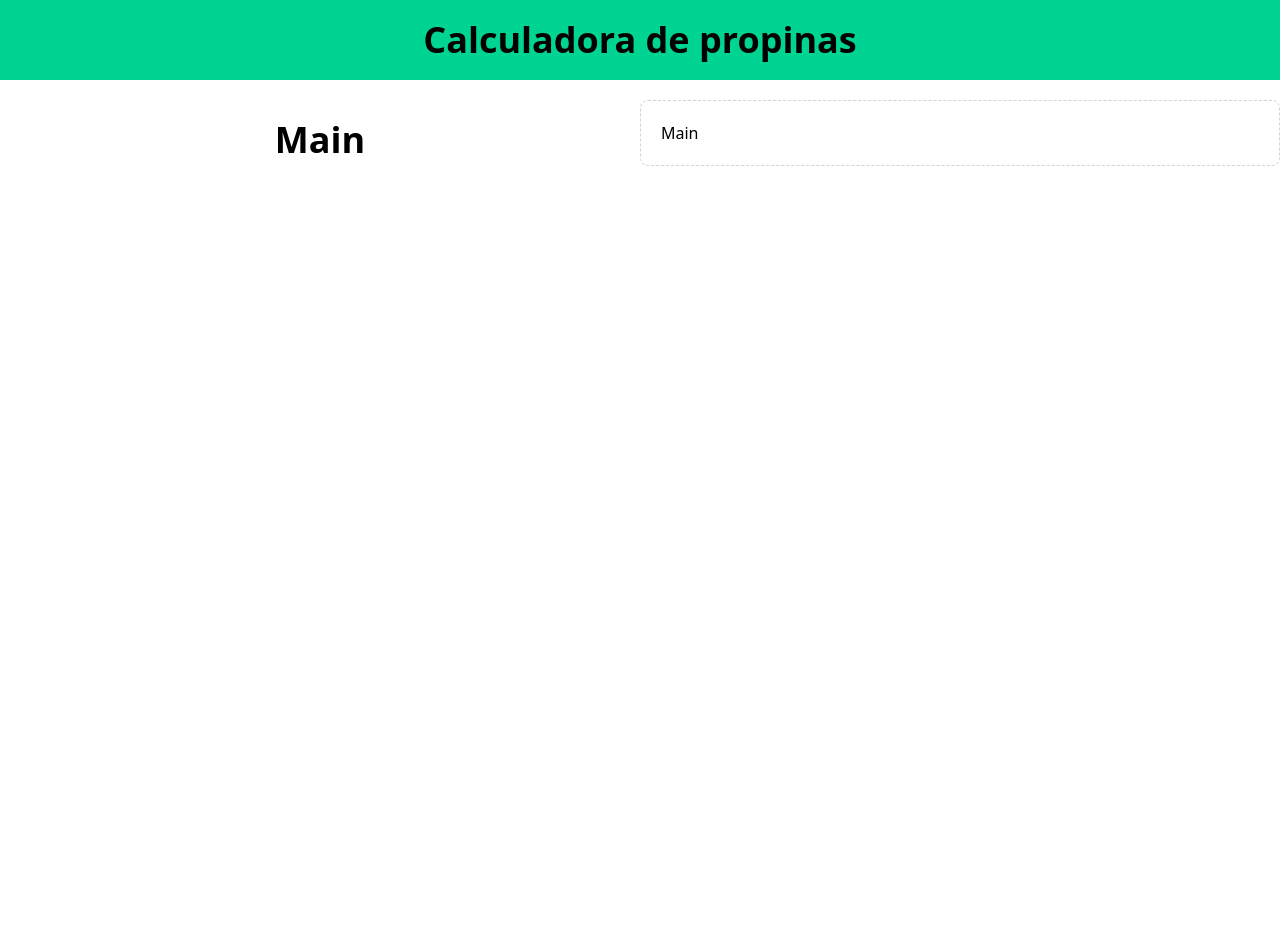
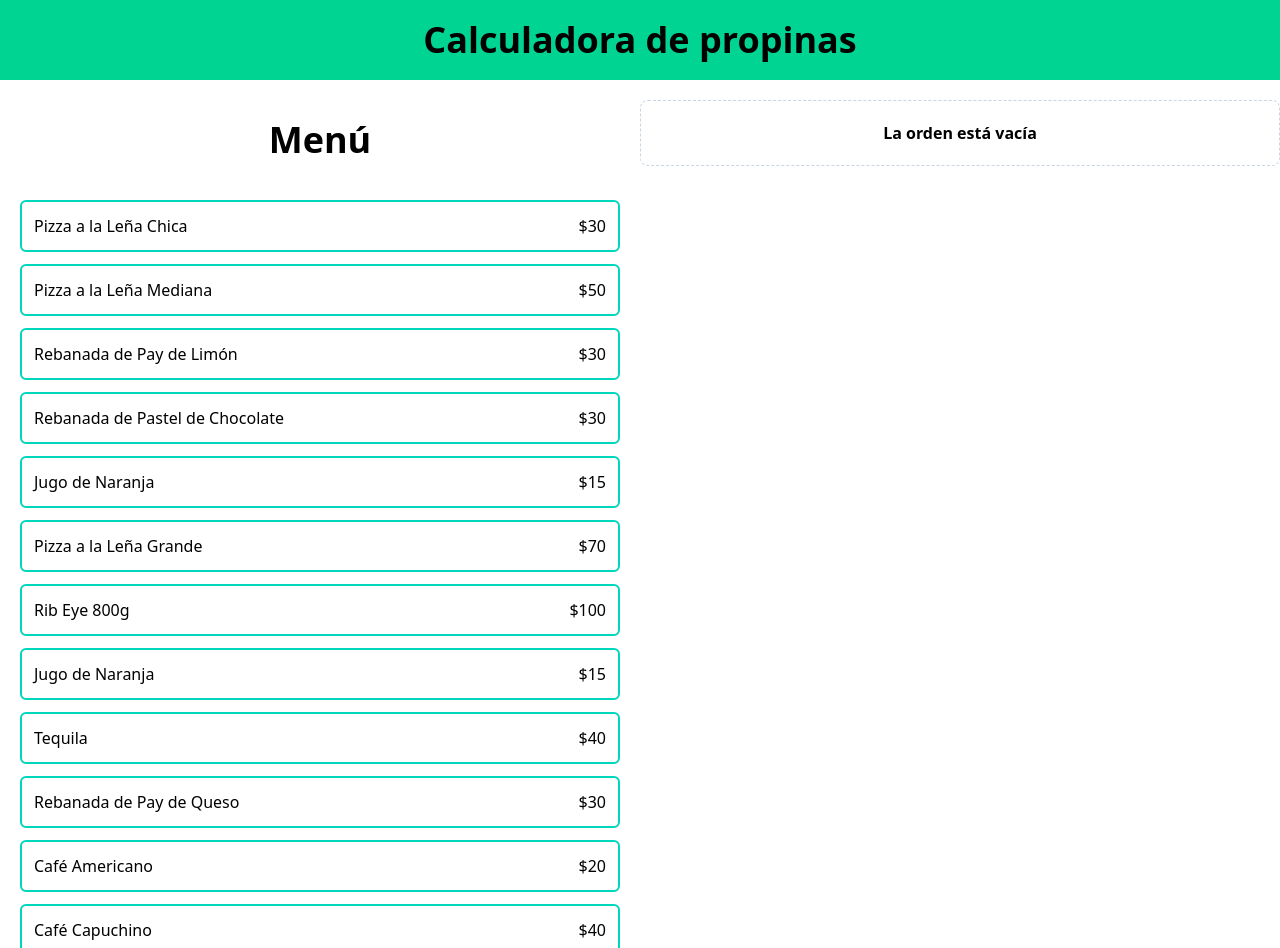
Before and after one commit to RaulSantosDev/calculadora_propinas_react, a React (Vite) app: page / in a window 1280 px wide. Shown: the top 948 px of the page. Before the commit the page ends 800 px from the top, so only its background shows below. Built offline with nearby package versions, Linux system fonts and the light colour scheme.

Commit message:
Creando y renderizando el primer componente, creando la fuente de datos y creado el primer type

```diff
--- a/src/App.tsx
+++ b/src/App.tsx
@@ -1,4 +1,5 @@
-
+import MenuItem from "./components/MenuItem"
+import { menuItems } from "./data/db"
 
 function App() {
 
@@ -8,13 +9,25 @@
         <h1 className="text-center text-4xl font-black ">Calculadora de propinas</h1>
       </header>
 
-      <main className="max-w7-xl mx-auto py-5 grid md:grid-cols-2">
+      <main className="max-w-7xl mx-auto py-5 grid md:grid-cols-2">
         <div className="p-5">
-          <h1 className="text-center font-black text-4xl ">Main</h1>
+          <h1 className="text-center font-black text-4xl ">Menú</h1>
+          <div className="space-y-3 mt-10">
+            {
+              menuItems.map( (item) => (
+                <MenuItem
+                  item={item}
+                />
+              ))
+            }
+
+          </div>
         </div>
 
         <div>
-          <h1 className="border border-dashed border-slate-300 p-5 rounded-lg space-y-10">Main</h1>
+          <h1 className="border border-dashed border-slate-300 p-5 rounded-lg space-y-10">
+            <p className="text-center font-black">La orden está vacía</p>
+          </h1>
         </div>
 
 
--- /dev/null
+++ b/src/components/MenuItem.tsx
@@ -0,0 +1,17 @@
+import { MenuItem } from "../types"
+
+
+type MenuItemProps = {
+ item: MenuItem
+}
+
+export default function MuneItem({item} : MenuItemProps){
+  return (
+    <>
+      <button className="border-2 border-teal-400 w-full p-3 flex justify-between hover:bg-teal-200 rounded-md ">
+        <p>{item.name}</p>
+        <p className="font-block">${item.price}</p>
+      </button>
+    </>
+  )
+}
--- /dev/null
+++ b/src/data/db.ts
@@ -0,0 +1,65 @@
+import type { MenuItem } from '../types'
+
+
+export const menuItems : MenuItem[] = [
+    {
+      "id": 1,
+      "name": "Pizza a la Leña Chica",
+      "price": 30
+    },
+    {
+      "id": 2,
+      "name": "Pizza a la Leña Mediana",
+      "price": 50
+    },
+    {
+      "id": 3,
+      "name": "Rebanada de Pay de Limón",
+      "price": 30
+    },
+    {
+      "id": 4,
+      "name": "Rebanada de Pastel de Chocolate",
+      "price": 30
+    },
+    {
+      "id": 5,
+      "name": "Jugo de Naranja",
+      "price": 15
+    },
+    {
+      "id": 6,
+      "name": "Pizza a la Leña Grande",
+      "price": 70
+    },
+    {
+      "id": 7,
+      "name": "Rib Eye 800g",
+      "price": 100
+    },
+    {
+      "id": 8,
+      "name": "Jugo de Naranja",
+      "price": 15
+    },
+    {
+      "id": 9,
+      "name": "Tequila",
+      "price": 40
+    },
+    {
+      "id": 10,
+      "name": "Rebanada de Pay de Queso",
+      "price": 30
+    },
+    {
+      "id": 11,
+      "name": "Café Americano",
+      "price": 20
+    },
+    {
+      "id": 12,
+      "name": "Café Capuchino",
+      "price": 40
+    }
+]
--- /dev/null
+++ b/src/types/index.ts
@@ -0,0 +1,7 @@
+export type MenuItem = {
+
+    id: number,
+    name: string,
+    price: number
+
+}
```
